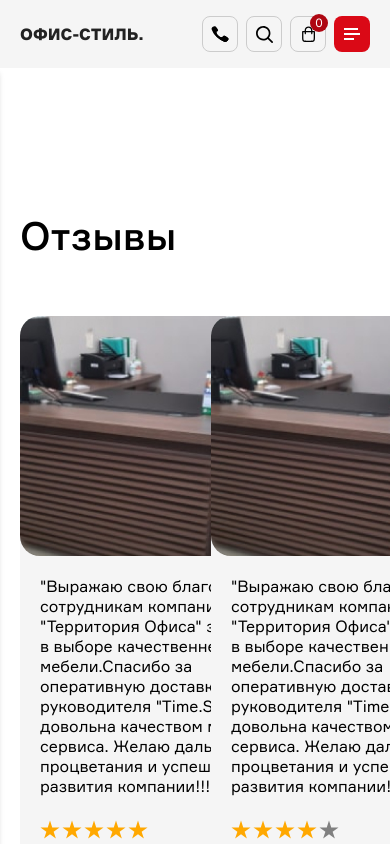
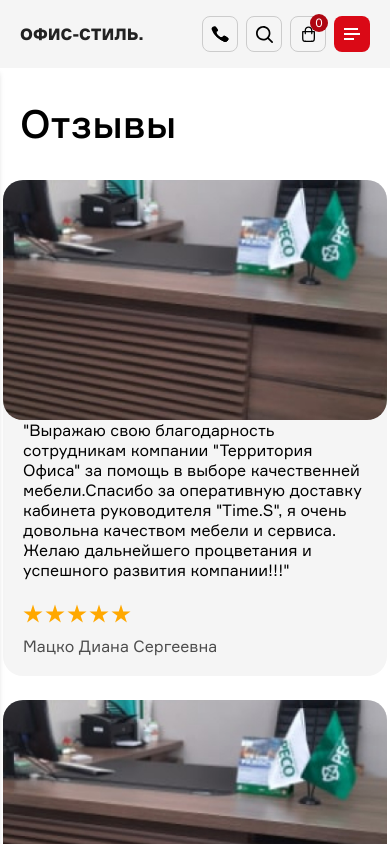
Before and after one commit to mryaxyobek/office-style, a React (Vite) app: page /reviews in a window 390 px wide. Shown: the top 844 px of the page. Built offline with nearby package versions, Linux system fonts and the light colour scheme.

Commit message:
reviews page "reviews" is optimized for all devices

```diff
--- a/src/components/Reviews.jsx
+++ b/src/components/Reviews.jsx
@@ -10,9 +10,9 @@ const Reviews = () => {
                         <li key={e.id} className="flex gap-8 min-w-864px bg-primary-gray-04 rounded-2.5xl max-900:gap-5 max-900:min-w-788px max-670:flex-col max-670:min-w-416px max-670:gap-0 max-470:min-w-300px">
                             <img width={416} height={359} src={e.productImg} alt="user product image" className="rounded-2.5xl object-cover object-left w-416px h-359px max-900:w-96 max-670:w-full max-470:h-60" />
 
-                            <div className='flex flex-col p-8 pl-0 max-670:p-5'>
+                            <div className='flex flex-col p-8 pl-0 max-670:p-5 main-content'>
                                 <blockquote
-                                 className="mb-auto max-670:mb-6 max-470:text-regular-16">"{e.comment}"</blockquote>
+                                 className="mb-auto max-670:mb-6 max-470:text-regular-16 max-w-2xl">"{e.comment}"</blockquote>
 
                                 {/* rating  */}
                                 <div className="flex-center space-x-0.5 mb-3">
--- a/src/index.css
+++ b/src/index.css
@@ -537,8 +537,13 @@ label {
   transform: translateX(0%);
 }
 
+/* reviews  */
+.reviews-page-reviews-list>li {
+  min-width: 384px !important;
+}
 
 /* responsive  */
+
 @media only screen and (max-width:1050px) {
   h1 {
     font-size: 60px;
@@ -574,6 +579,27 @@ label {
   h2 {
     font-size: 42px;
     line-height: 52px;
+  }
+}
+
+@media only screen and (max-width:800px) {
+  .reviews-page-reviews-list {
+    display: flex;
+    flex-direction: column;
+    align-items: center;
+  }
+
+  .reviews-page-reviews-list>li {
+    flex-direction: column;
+    max-width: 384px;
+  }
+
+  .reviews-page-reviews-list .main-content {
+    padding: 0 20px 20px;
+  }
+
+  .reviews-page-reviews-list>li blockquote {
+    margin-bottom: 24px;
   }
 }
 
--- a/src/pages/ReviewsPage.jsx
+++ b/src/pages/ReviewsPage.jsx
@@ -11,10 +11,10 @@ const ReviewsPage = () => {
     },[]);
     return (
         <>
-            <section className="pt-36 pb-60px">
+            <section className="pt-36r pb-60r">
                 <div className="container">
-                    <h1 className="mb-14">Отзывы</h1>
-                    <ul className="grid grid-cols-2 gap-8">
+                    <h1 className="mb-60r">Отзывы</h1>
+                    <ul className="grid grid-cols-2 gap-8 max-1500:grid-cols-1 reviews-page-reviews-list max-670:gap-7 max-440:gap-6">
                         <Reviews />
                     </ul>
                 </div>
```
